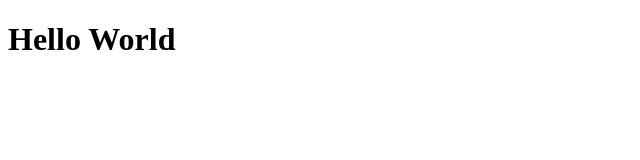
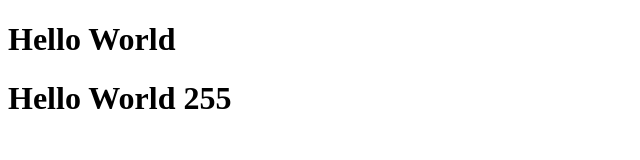
Before and after one commit to Albiard/Support-Case-website, a plain HTML site: page index.html in a window 1280 px wide. Shown: the whole page, without its empty margins (0-640 px from the left). Drawn offline with Linux system fonts and the light colour scheme.

Commit message:
test merge

```diff
--- a/index.html
+++ b/index.html
@@ -8,6 +8,8 @@
 <body>
 
   <h1>Hello World</h1>
+    <h1>Hello World 255</h1>
+
 
 </body>
 </html>
```
